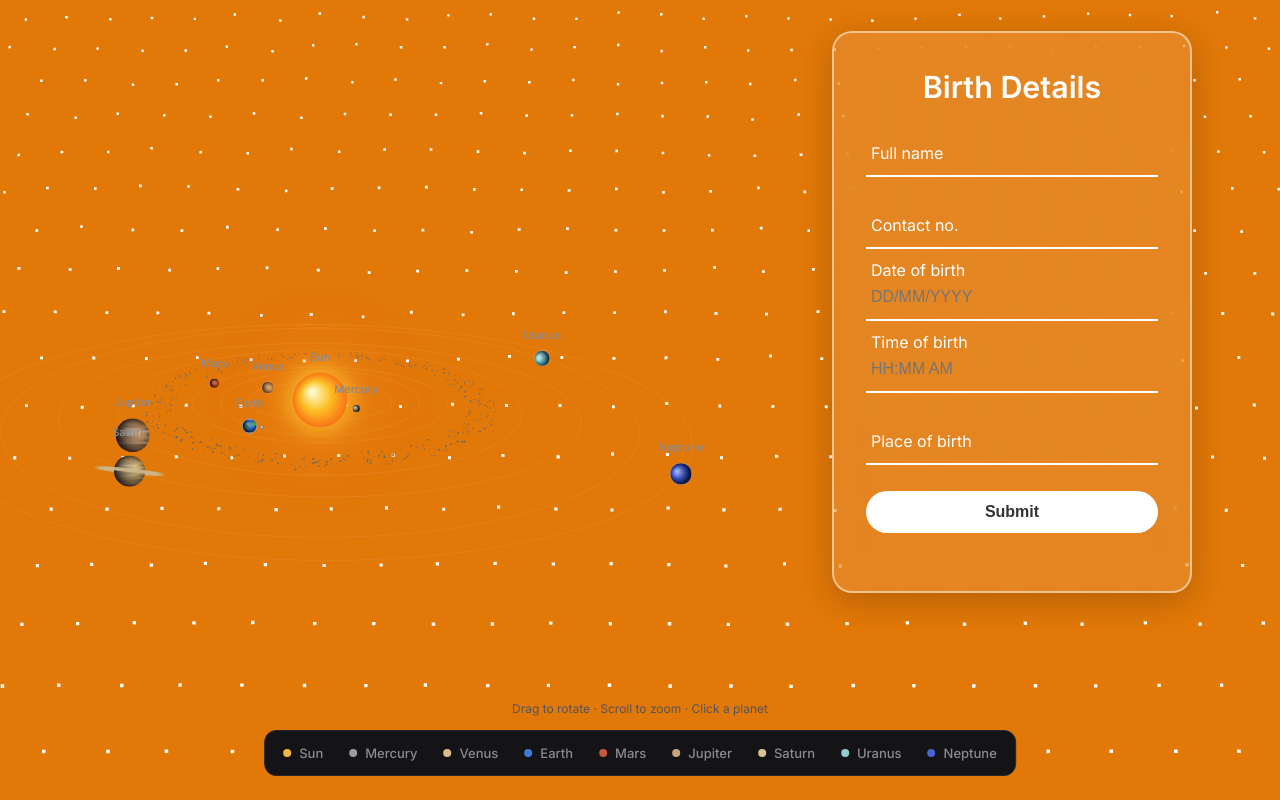
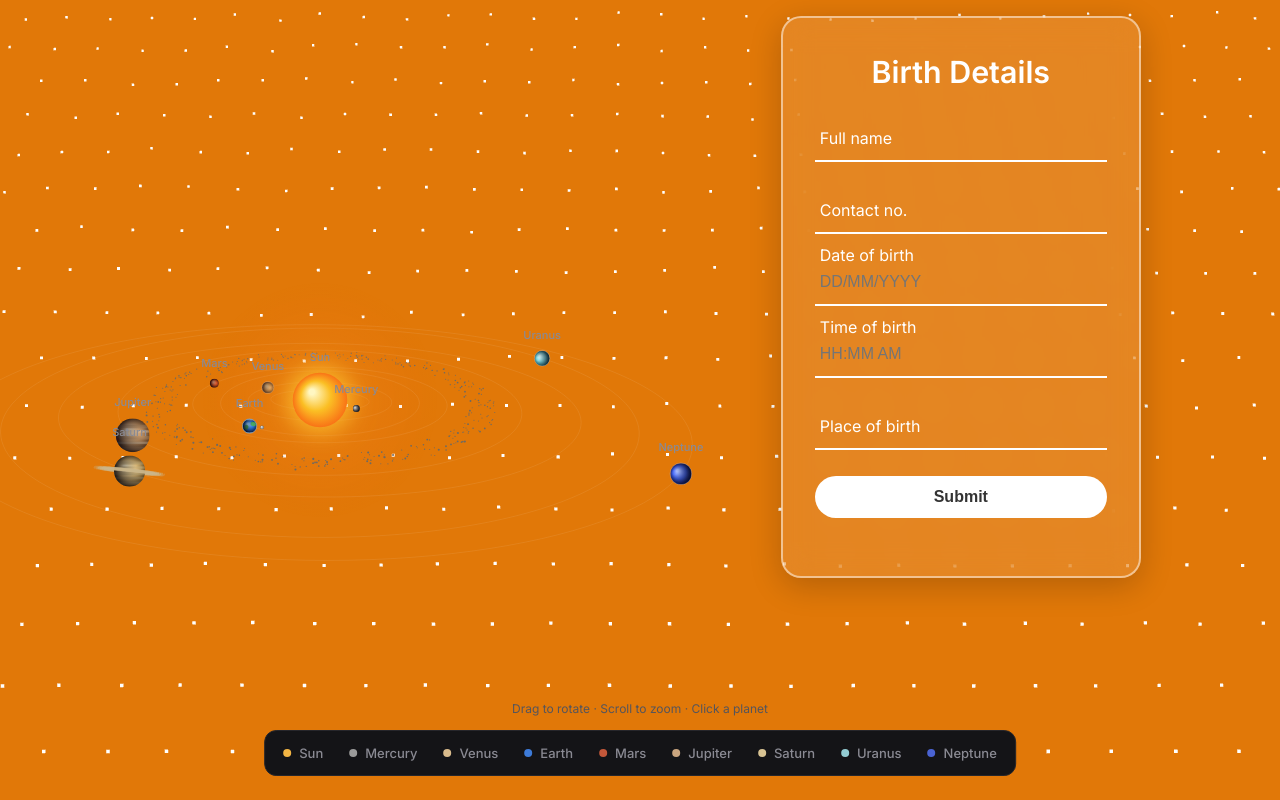
Before and after one commit to sr2000003/jyotish-website, a plain HTML site: page index.html in a window 1280 px wide. Drawn offline with nearby package versions, Linux system fonts and the light colour scheme; animation ran at ten frames a second.

Commit message:
position of form fixed

```diff
--- a/style.css
+++ b/style.css
@@ -912,3 +912,15 @@ a,
 .controls {
   display: none !important;
 }
+
+
+
+/* Final position for the registration form (desktop) */
+@media (min-width: 761px) {
+  .glass-form {
+    left: 61%;
+    right: auto;
+    top: 2%;
+    transform: none;
+  }
+}
```
